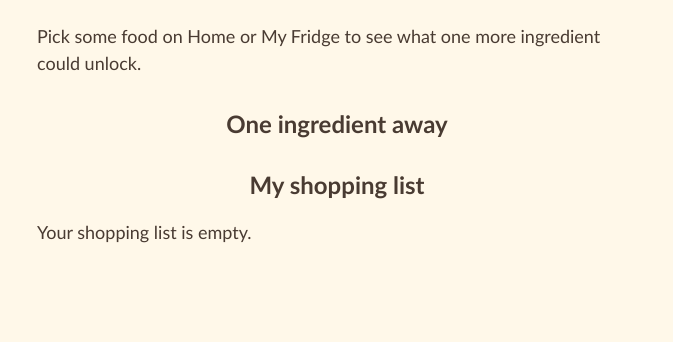
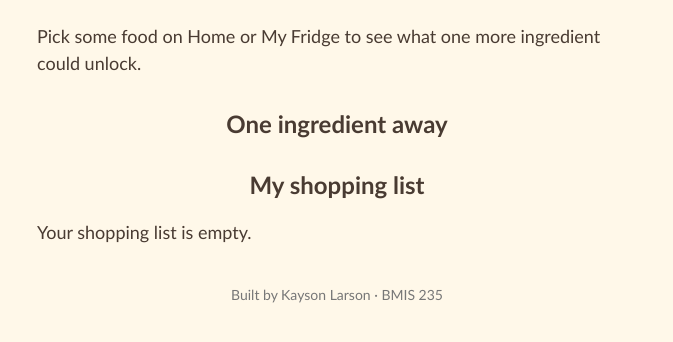
Before and after one commit to kaysonlarson/bmis235-html-3, a plain HTML site: page Groceries.html in a window 1280 px wide. Shown: the part 154-496 px from the top of the page, without its empty margins (303-976 px from the left). Drawn offline with Linux system fonts and the light colour scheme.

Commit message:
Update Groceries.html

```diff
--- a/Groceries.html
+++ b/Groceries.html
@@ -137,3 +137,6 @@
     window.addEventListener("storage", render);
   })();
 </script>
+<footer>Built by Kayson Larson &middot; BMIS 235</footer>
+</body>
+</html>
```
